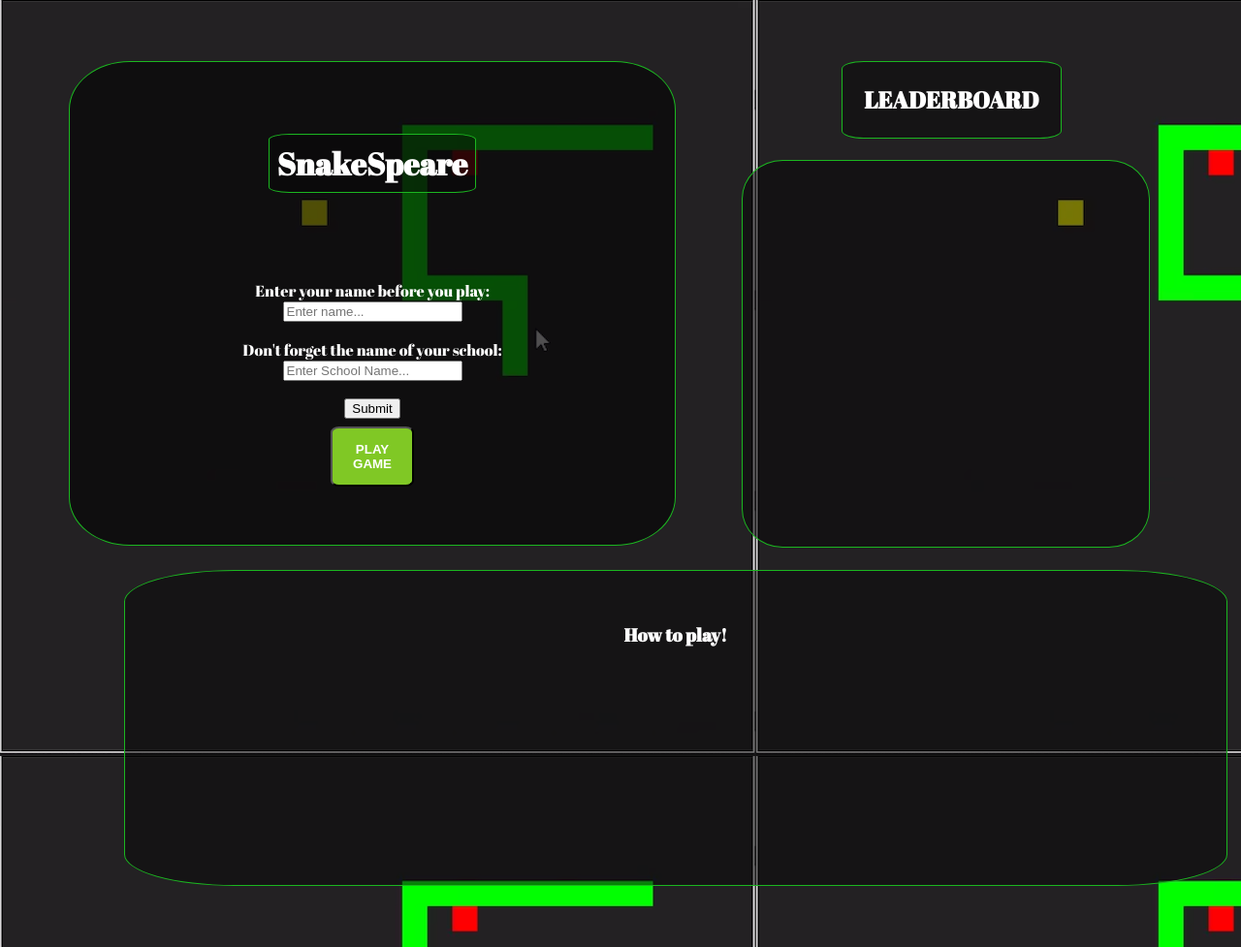
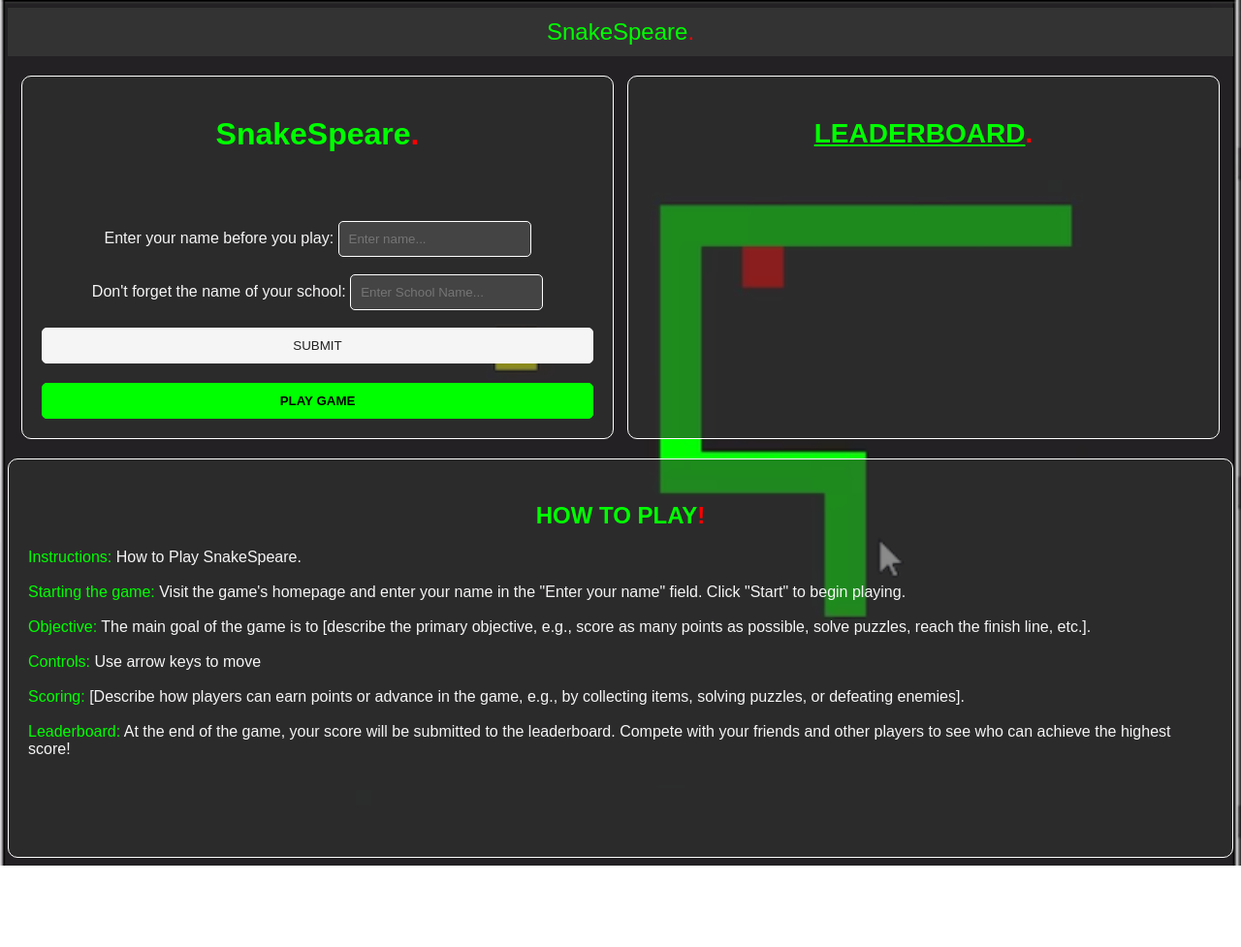
Before and after one commit to Thiefstep/Lap_1_Project, a website: page client/index.html in a window 1280 px wide. Shown: the whole page at 97% size. After the commit the page ends 893 px from the top, so only its background shows below. Drawn offline with Linux system fonts and the light colour scheme; no server answers.

Commit message:
Bug fixes and css

```diff
--- a/client/index.css
+++ b/client/index.css
@@ -1,121 +1,127 @@
-main {
-margin: 5%;
+body {
+  font-family: Arial, sans-serif;
+  background-image: url("./images/Screenshot\ 2023-04-20\ at\ 14.06.09.png");
+  background-size: cover;
+  background-repeat: no-repeat;
+  color: #f5f5f5;
+  text-align: center;
+
 }
 
-#script {
-  color: white;
+nav {
+  display: flex;
+  justify-content: center;
+  align-items: center;
+  background-color: #333;
+  height: 50px;
 }
 
-body {
-  background-image: url("./images/Screenshot\ 2023-04-20\ at\ 14.06.09.png");
-  background-position: top-left;
+#logo {
+  font-size: 24px;
+  text-decoration: none;
+  color: lime;
 }
 
+#snake-highlight {
+  color: lime;
+}
+
+#dot {
+  color: red;
+}
+span {
+  color: red;
+}
 #container {
   flex-grow: 1;
   padding: 1rem;
   font-family: 'Abril Fatface', cursive;
   color: white;
 }
-#box1{
-  width: 55%;
-  height: 500px;
+
+#main-container {
   display: flex;
-  flex-direction: column;
-  align-items: center;
-  justify-content: center;
-  padding: 10%;
-  float: left;
-  box-sizing: border-box;
-  border: 1px solid rgb(27, 182, 32);
-  text-align: center;
-  background: hsla(300, 7%, 3%, 0.705);
-  border-radius: 10%;
-
+  justify-content: space-evenly;
+  margin: 20px 0;
 }
 
-h1 {
-  padding: 2%;
-  display: inline-block;
-  box-sizing: border-box;
-  border: 1px solid rgb(27, 182, 32);
-  text-align: center;
-  background: #08070879;
-  border-radius: 10%;
-  font-family: 'Abril Fatface', cursive;
-  color: white;
-  font-family: 'Abril Fatface', cursive;
-  color: white;
+#box1 {
+  width: 45%;
+  padding: 20px;
+  border: 1px solid white;
+  background-color: #33333391;
+  border-radius: 10px;
 }
 
-#create-form label{
-  font-family: 'Abril Fatface', cursive;
-  color: white;
+#box1 h1 {
+  font-size: 32px;
+  color: lime;
+  margin-bottom: 20px;
 }
 
-
-#box2{
-  margin: 2%;
-  width: 37%;
-  height: 400px;
-  display: flex;
-  flex-direction: column;
-  align-items: center;
-  justify-content: center;
-  padding-top: 5%;
-  float: right;
-  box-sizing: border-box;
-  border: 1px solid rgb(27, 182, 32);
-  text-align: center;
-  background: #0807088c;
-  border-radius: 10%;
-  font-family: 'Abril Fatface', cursive;
-  color: white;
+#box1 input[type="text"] {
+  padding: 10px;
+  border: 1px solid white;
+  background-color: #444;
+  color: #f5f5f5;
+  border-radius: 5px;
 }
 
+#box1 input[type="submit"] {
+  width: 100%;
+  padding: 10px;
+  border: 1px solid #f5f5f5;
+  background-color: #f5f5f5;
+  color: #222;
+  border-radius: 5px;
+  cursor: pointer;
+}
 
+.block {
+  width: 100%;
+  padding: 10px;
+  border: 1px solid
+  lime;
+  background-color: lime;
+  color: black;
+  border-radius: 5px;
+  cursor: pointer;
+  margin-top: 20px;
+}
 
+#box2 {
+  width: 45%;
+  padding: 20px;
+  border: 1px solid white;
+  background-color: #33333391;
+  border-radius: 10px;
+}
 
-h2 {
-  padding: 2%;
-  margin: 0%;
-  margin-left: 15%;
-  display: inline-block;
-  box-sizing: border-box;
-  border: 1px solid rgb(27, 182, 32);
-  text-align: center;
-  background: #08070879;
-  border-radius: 10%;
-  font-family: 'Abril Fatface', cursive;
-  color: white;
+#box2 h2 {
+  font-size: 28px;
+  color: lime;
+  margin-bottom: 20px;
 }
 
 #box3 {
-  padding: 3%;
-  margin: 5%;
-  width: 100%;
-  display: flex;
-  flex-direction: column;
-  align-items: center;
-  justify-content: center;
-  padding-bottom: 20%;
-  box-sizing: border-box;
-  border: 1px solid rgb(27, 182, 32);
-  text-align: center;
-  background: #0807087e;
-  border-radius: 10%;
+  height: 370px;
+  padding: 20px;
+  border: 1px solid white;
+  background-color: #33333391;
+  border-radius: 10px;
+  margin-top: 20px;
 }
 
-h3 {
-  font-family: 'Abril Fatface', cursive;
-  color: white;
+#box3 h3 {
+  font-size: 24px;
+  color: lime;
+  margin-bottom: 20px;
 }
-  button {
-    background-color: #80C825;
-    color: white;padding: 14px 20px;
-    margin: 8px 0;
-    border: inline-block;
-    cursor: pointer;
-    width: 70%;
-    border-radius: 10%;
-  }
+
+#box3 p {
+  text-align: left;
+}
+
+#box3 p span {
+  color: lime
+}
--- a/client/index.html
+++ b/client/index.html
@@ -1,66 +1,76 @@
 <!DOCTYPE html>
 <html lang="en">
 <head>
-    <main>
     <meta charset="UTF-8">
-    <meta http-equiv="X-UA-Compatible" content="IE=edge">
     <meta name="viewport" content="width=device-width, initial-scale=1.0">
-
-    <link rel="preconnect" href="https://fonts.gstatic.com">
-<link href="https://fonts.googleapis.com/css2?family=Abril+Fatface&display=swap" rel="stylesheet">
-
-
-    <link rel="stylesheet" href="./index.css"> </link>
+    <title>SnakeSpeare</title>
+    <link rel="stylesheet" href="index.css">
     <script defer src="./index.js"></script>
-    <title> SNAKEspeare</title>
 </head>
-
 <body>
-
-    <div1 id="box1">
-            <h1>SnakeSpeare</h1>
+    <nav>
+        <a href="index.html" id="logo">Snake<span id="snake-highlight">Spea</span>re<span id="dot">.</span></a>
+    </nav>
+    <div id="main-container">
+        <div id="box1">
+            <h1>SnakeSpeare<span>.</span></h1>
             <div id="container">
               <h3 id="text"></h3>
               <em id="play"></em>
             </div>
-            <!-- <button id="btn-randomise">Explore</button> -->
-            <br>
-
             <form id="create-form">
                 <label for="name">Enter your name before you play:</label>
                 <input type="text" id="name" name="name" placeholder="Enter name..." />
                 <br><br>
-                <label for="schoolName">Don't forget the name of your school:
-                </label>
-                <input type="text" id= "schoolName" name="schoolName" placeholder="Enter School Name..."/>
+                <label for="schoolName">Don't forget the name of your school:</label>
+                <input type="text" id="schoolName" name="schoolName" placeholder="Enter School Name..."/>
                 <br><br>
-                <input type="submit" value="Submit"/>
+                <input type="submit" value="SUBMIT"/>
             </form>
-
             <a href="game.html">
                 <button class="block"><b>PLAY GAME</b></button>
             </a>
+        </div>
+        <div id="box2">
+            <h2><u>LEADERBOARD</u><span>.</span></h2>
+            <ul id="leaderboard">
 
-    </div1>
+            </ul>
+        </div>
+    </div>
+    <div id="box3">
+        <h3>HOW TO PLAY<span>!</span></h3>
+        <p> <span>Instructions:</span> How to Play SnakeSpeare. <br><br>
 
-    <h2>LEADERBOARD</h2>
+            <span>Starting the game:</span> Visit the game's homepage and enter your name in the "Enter your name" field. Click "Start" to begin playing. <br><br>
 
-    <div2 id="box2">
+            <span>Objective:</span> The main goal of the game is to [describe the primary objective, e.g., score as many points as possible, solve puzzles, reach the finish line, etc.]. <br><br>
 
-    </div2>
-    <div3 id="box3">
-      <h3>How to play!</h3>
-  </div3>
+            <span>Controls:</span> Use arrow keys to move <br><br>
+
+            <span>Scoring:</span> [Describe how players can earn points or advance in the game, e.g., by collecting items, solving puzzles, or defeating enemies]. <br><br>
+
+            <span>Leaderboard:</span> At the end of the game, your score will be submitted to the leaderboard. Compete with your friends and other players to see who can achieve the highest score! <br><br>
+        </p>
+    </div>
     <script>
         const form = document.getElementById("create-form");
-    const box2 = document.getElementById("box2");
         form.addEventListener("submit", (event) => {
             event.preventDefault();
             const name = document.getElementById("name").value;
-        box2.textContent = ">" + name;
+
+            // Get the leaderboard element
+            const leaderboard = document.getElementById("leaderboard");
+
+            // Create a new list item
+            const listItem = document.createElement("li");
+            listItem.textContent = name;
+
+            // Append the new list item to the leaderboard
+            leaderboard.appendChild(listItem);
         });
     </script>
 
+
 </body>
-</main>
 </html>
```
Lines whose indentation alone changed are shown as unchanged.
